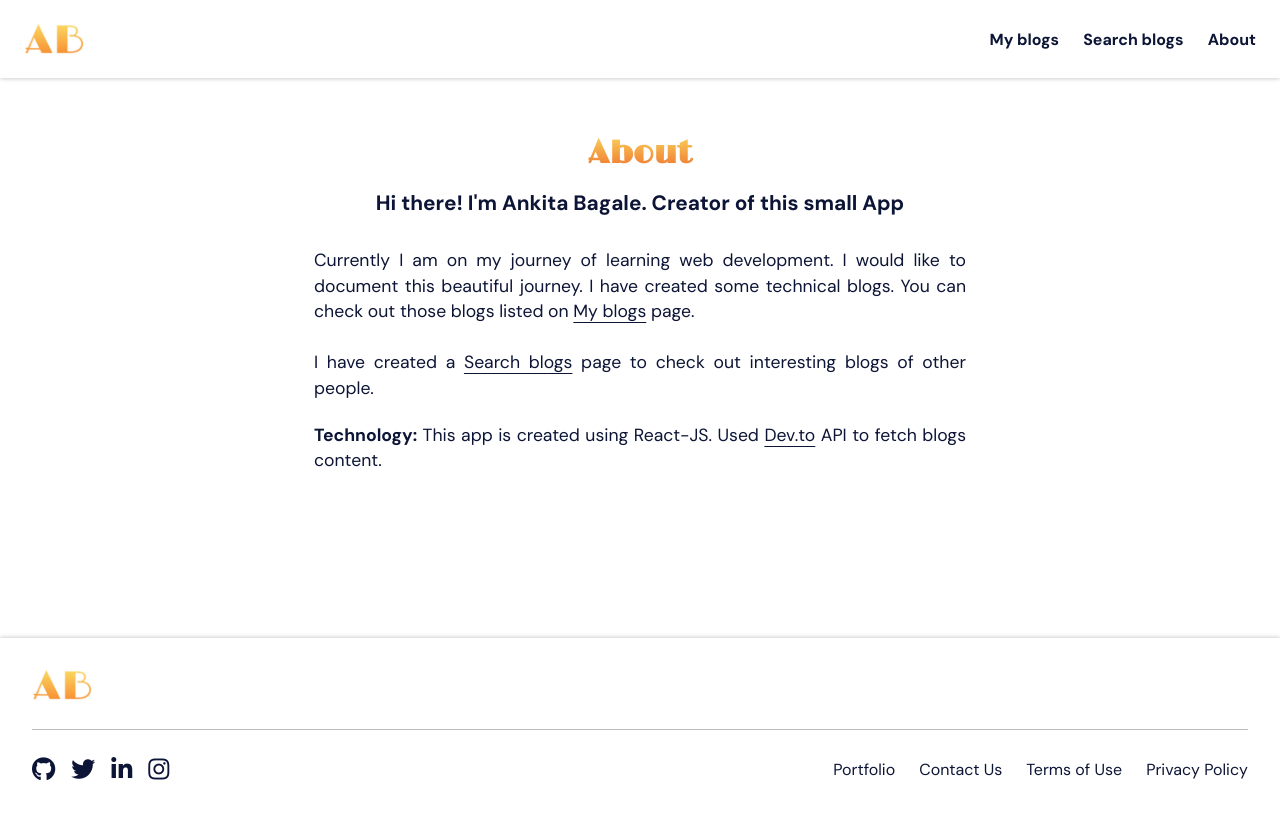
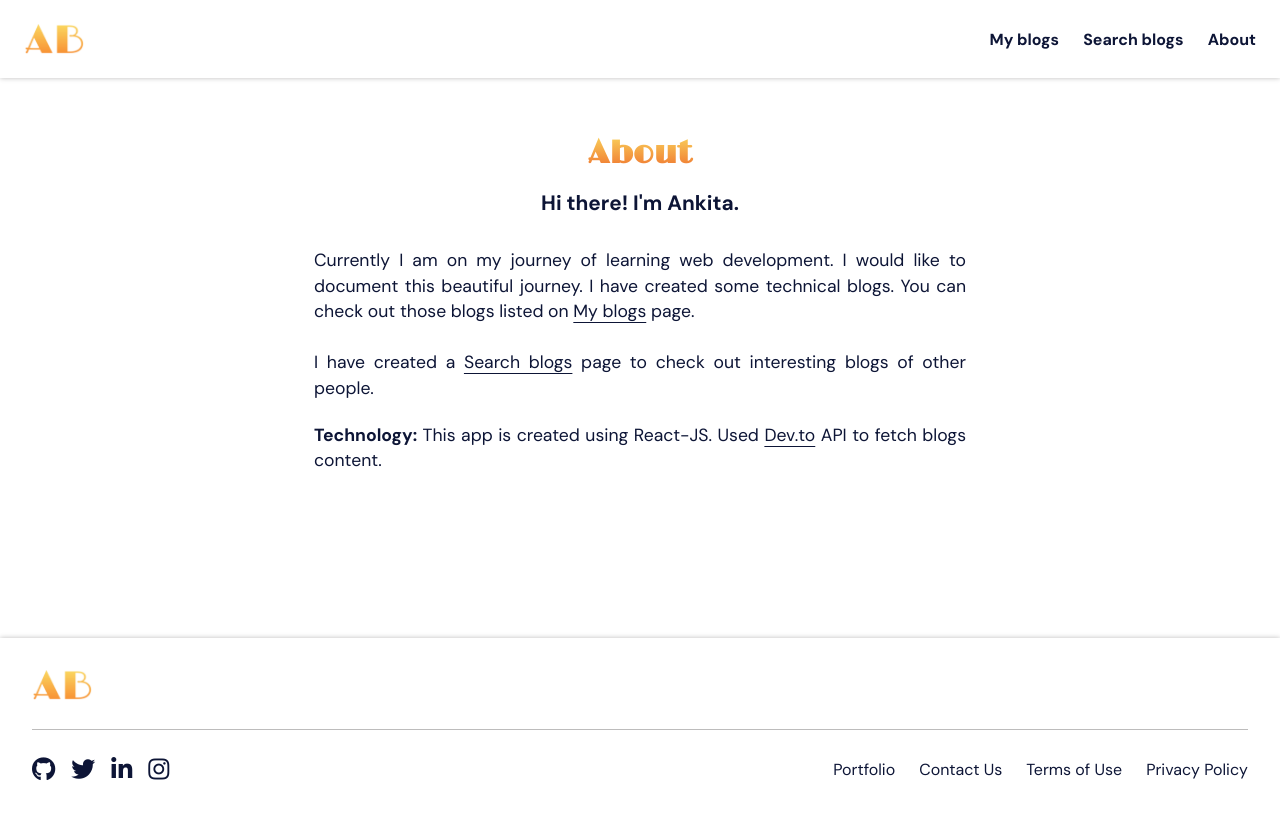
Before and after one commit to AnkitaBagale/blogListingPage, a React (Create React App) app: page /about in a window 1280 px wide. Shown: the top 818 px of the page. Built offline with nearby package versions, Linux system fonts and the light colour scheme.

Commit message:
fix: search case sensitive

```diff
--- a/src/About.js
+++ b/src/About.js
@@ -13,7 +13,7 @@ const styleLink = {
         <div className="heading">
             <h1>About</h1>
 
-            <h2>Hi there! I'm Ankita Bagale. Creator of this small App</h2>
+            <h2>Hi there! I'm Ankita.</h2>
 
             <div className="bodyEm">Currently I am on my journey of learning web development.  I would like to document this beautiful journey. I have created some technical blogs. You can check out those blogs listed on <Link className="link-animation" style={styleLink} to="/myblogs">My blogs</Link> page.
             <br /><br/>
--- a/src/Search.js
+++ b/src/Search.js
@@ -55,7 +55,7 @@ function Search() {
           }
         }}>
           <input onChange={(e)=>{
-              enteredTag= e.target.value;
+              enteredTag= (e.target.value).toLowerCase();
           }} type="text" placeholder="Search..." required/>
           <button>Search</button>
           <div className="grid-container">
```
Also changed, not shown: 1 other file (tests, documents, lock files or other folders).
